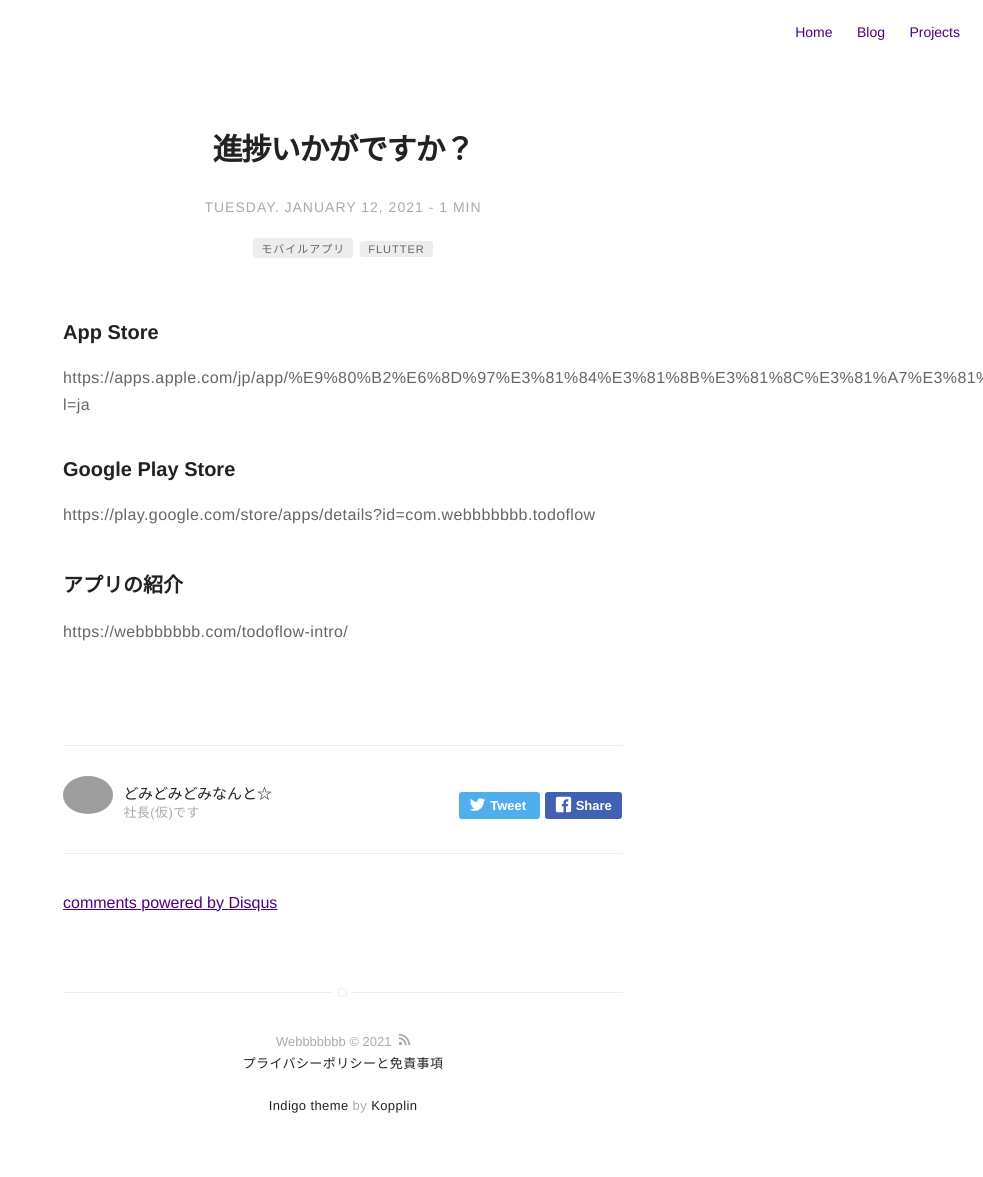
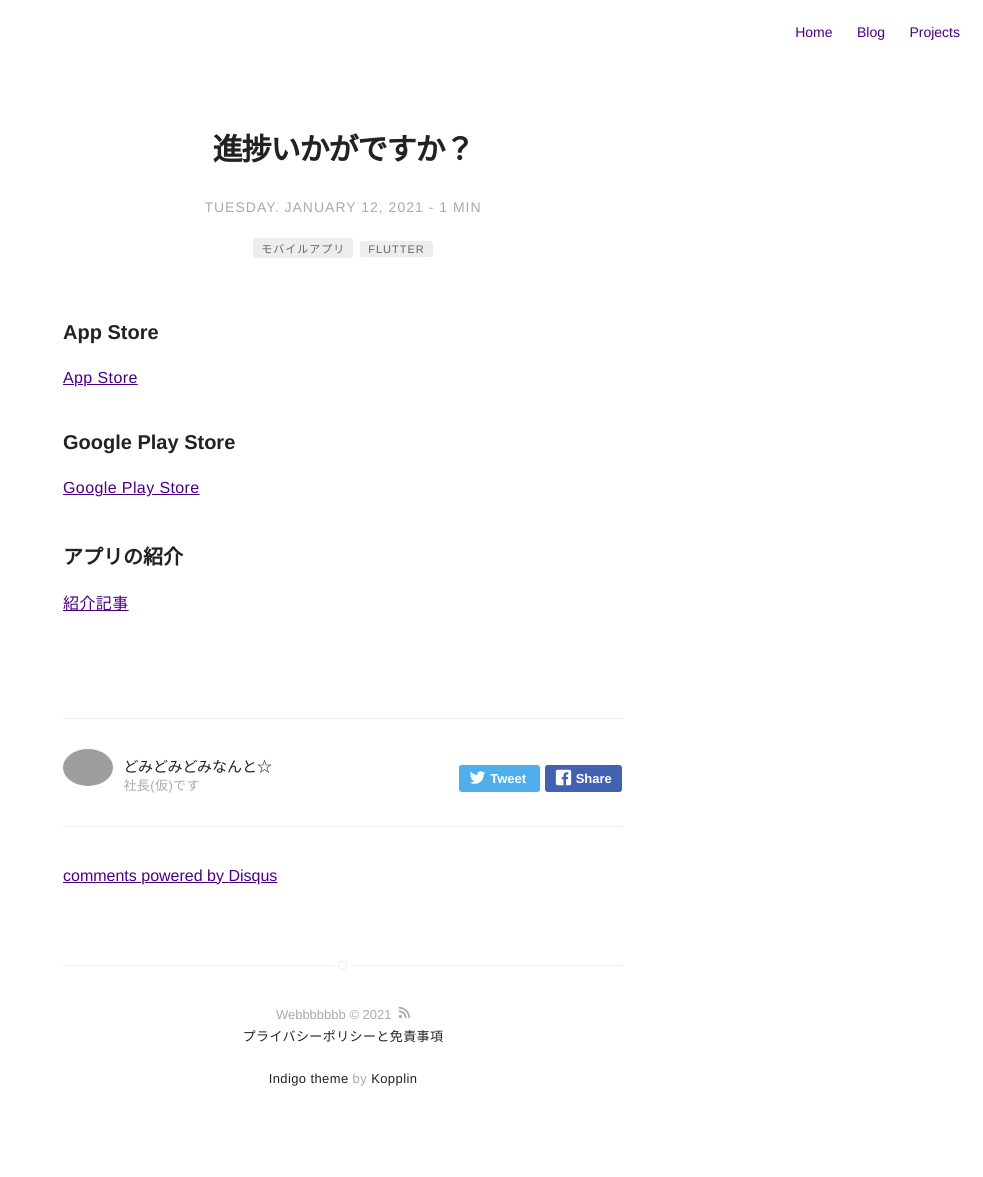
Before and after one commit to piropiro-piro/site, a Jekyll site: the page built from _posts/2021-01-12-todoflow-pj.markdown, in a window 1280 px wide. Shown: the whole page, without its empty margins (297-1280 px from the left). Built offline with Jekyll 4.4.1, drawn with Linux system fonts in a browser that asks for light colours; comment, search, counter and statistics services are not loaded; after the commit the page ends 1150 px from its top, so only the background shows below that.

Commit message:
進捗いかがですか？のPJ

```diff
--- a/_posts/2021-01-12-todoflow-pj.markdown
+++ b/_posts/2021-01-12-todoflow-pj.markdown
@@ -14,8 +14,8 @@ externalLink: false
 ---
 
 ### App Store
-https://apps.apple.com/jp/app/%E9%80%B2%E6%8D%97%E3%81%84%E3%81%8B%E3%81%8C%E3%81%A7%E3%81%99%E3%81%8B/id1539676451?l=ja
+[App Store](https://apps.apple.com/jp/app/%E9%80%B2%E6%8D%97%E3%81%84%E3%81%8B%E3%81%8C%E3%81%A7%E3%81%99%E3%81%8B/id1539676451?l=ja)
 ### Google Play Store
-https://play.google.com/store/apps/details?id=com.webbbbbbb.todoflow
+[Google Play Store](https://play.google.com/store/apps/details?id=com.webbbbbbb.todoflow)
 ### アプリの紹介
-https://webbbbbbb.com/todoflow-intro/
+[紹介記事](https://webbbbbbb.com/todoflow-intro/)
```
